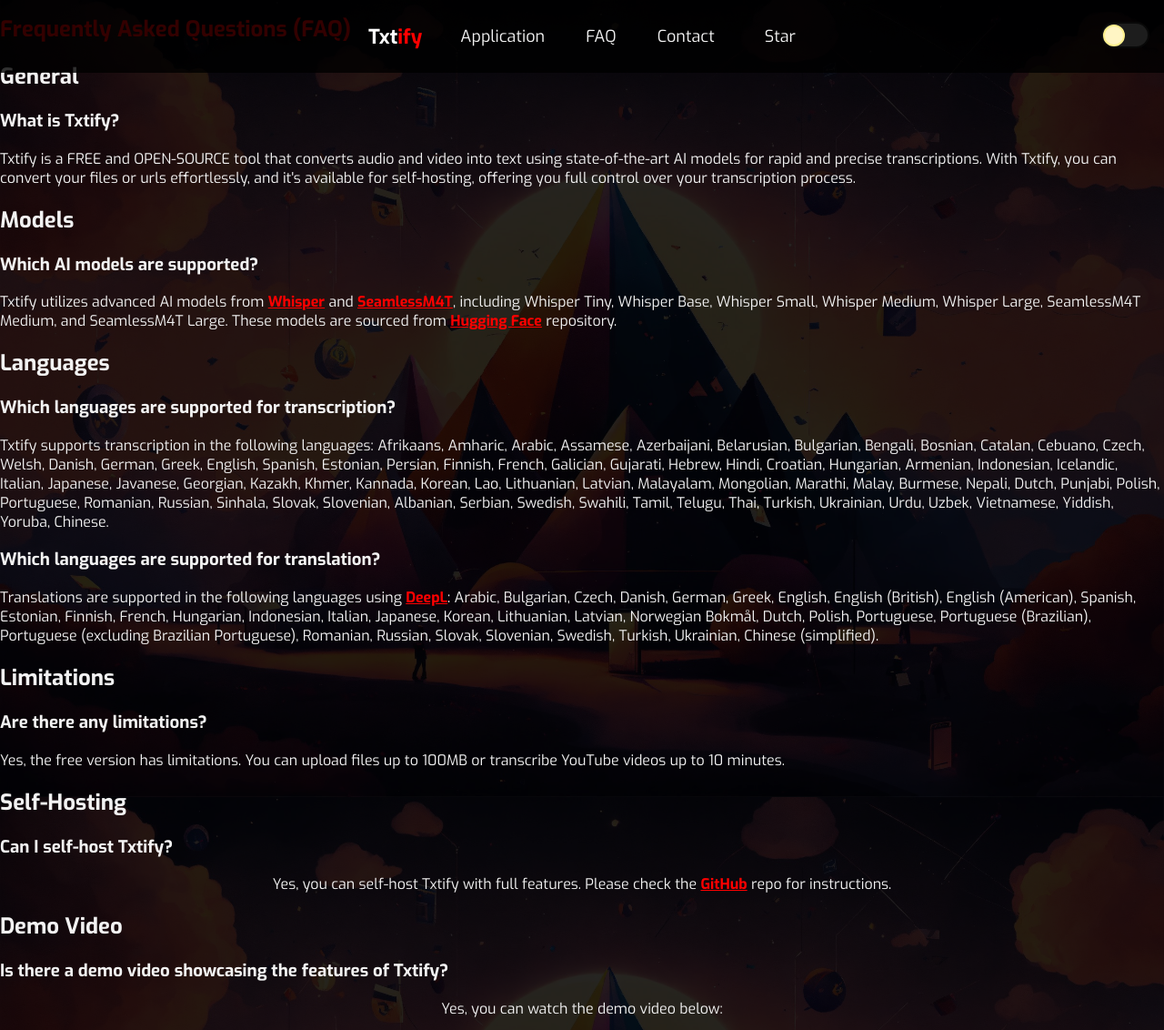
After one commit to lkmeta/txtify, a FastAPI app: template templates/faq.html in a window 1280 px wide. The commit adds this page. Shown: the top 1132 px of the page at 91% size. Run offline with FastAPI, Linux system fonts and the light colour scheme; the template is opened without the code that fills it, so the values that code supplies are empty.

Commit message:
added faq page and fixed home page text

```diff
--- /dev/null
+++ b/static/faq_scripts.js
@@ -0,0 +1,21 @@
+document.addEventListener('DOMContentLoaded', function () {
+    fetchLanguagesFAQ('supported_languages_ASR.json', 'transcription-languages-list');
+    fetchLanguagesFAQ('supported_languages_TR.json', 'translation-languages-list');
+});
+
+function fetchLanguagesFAQ(file, elementId) {
+    fetch(`/static/${file}`)
+        .then(response => response.json())
+        .then(data => {
+            let languages = [];
+            if (file === 'supported_languages_ASR.json') {
+                languages = Object.values(data.languages).map(lang => lang.name).filter(lang => lang !== 'Auto-Detect');
+            } else {
+                languages = Object.values(data.target_languages);
+            }
+            document.getElementById(elementId).innerText = languages.join(', ');
+        })
+        .catch(error => {
+            console.error(`Error fetching ${file}:`, error);
+        });
+}
--- a/static/scripts.js
+++ b/static/scripts.js
@@ -17,6 +17,16 @@
     whisper: 'Whisper'
 };
 
+
+document.addEventListener('DOMContentLoaded', function () {
+    const transcriptionLanguagesCount = 90;
+    const translationLanguagesCount = 37;
+    const fileTypes = ['.txt', '.pdf', '.srt', '.vtt', '.sbv'];
+
+    document.getElementById('transcription-languages').innerText = transcriptionLanguagesCount;
+    document.getElementById('translation-languages').innerText = translationLanguagesCount;
+    document.getElementById('file-types').innerText = fileTypes.join(', ');
+});
 
 function showInput(type) {
     const youtubeInput = document.getElementById('youtube-input');
@@ -97,7 +107,7 @@
     document.getElementById('media-upload').value = '';
     document.getElementById('language-choice').value = 'en';
     document.getElementById('stt-model').value = 'whisper_base';
-    document.getElementById('translation').value = 'deepl';
+    document.getElementById('translation').value = 'none';
     document.getElementById('language-translation').value = 'EN';
     // document.getElementById('file-export').value = 'txt';
 
@@ -312,10 +322,13 @@
     xhr.onload = function () {
         if (xhr.status === 200) {
             const response = JSON.parse(xhr.responseText);
+
+            // Preview content
             document.getElementById('previewText').innerText = response.txt;
             document.getElementById('previewSRT').innerText = response.srt;
             document.getElementById('previewVTT').innerText = response.vtt;
             document.getElementById('previewSBV').innerText = response.sbv;
+
 
             // if previewContent is hidden, unhide it
             if (document.getElementById('previewContent').classList.contains('hidden')) {
--- /dev/null
+++ b/templates/faq.html
@@ -0,0 +1,208 @@
+<!DOCTYPE html>
+<html lang="en">
+
+<head>
+    <meta charset="UTF-8">
+    <meta name="viewport" content="width=device-width, initial-scale=1.0">
+    <title>Txtify</title>
+    <link rel="stylesheet" href="/static/styles.css">
+    <link href="https://fonts.googleapis.com/css2?family=Exo:wght@400;700&display=swap" rel="stylesheet">
+    <link rel="stylesheet" href="https://cdnjs.cloudflare.com/ajax/libs/font-awesome/6.0.0-beta3/css/all.min.css">
+    <script async defer src="https://buttons.github.io/buttons.js"></script>
+    <script src="/static/faq_scripts.js"></script>
+</head>
+
+<body class="dark-theme">
+    <div class="navbar">
+        <div class="navbar-content">
+            <a href="/" class="logo">Txtify</a>
+            <div class="menu-toggle" id="menuToggle">
+                <i class="fa fa-bars"></i>
+            </div>
+            <div class="nav-links" id="navLinks">
+                <a href="/">Application</a>
+                <a href="/faq">FAQ</a>
+                <a href="/contact">Contact</a>
+                <a class="github-button" href="https://github.com/lkmeta/txtify"
+                    data-color-scheme="no-preference: light; light: light; dark: dark;" data-size="large"
+                    aria-label="Star lkmeta/txtify on GitHub">Star</a>
+            </div>
+            <div class="theme-toggle-wrapper">
+                <label class="theme-toggle">
+                    <input type="checkbox" id="themeToggle">
+                    <div class="toggle-body"></div>
+                    <div class="celestial-body"></div>
+                </label>
+            </div>
+        </div>
+    </div>
+
+    <!-- <div class="container">
+        <h1>Frequently Asked Questions (FAQ)</h1>
+        <div class="faq-content">
+            <h2>General</h2>
+            <p><b>What is Txtify?</b><br>Txtify is a free tool that converts audio and video to text using AI models for
+                fast and accurate transcriptions.</p>
+
+            <h2>Models</h2>
+            <p><b>Which AI models are supported?</b><br>We support several AI models, including Whisper Tiny, Whisper
+                Base, Whisper Small, Whisper Medium, Whisper Large, SeamlessM4T Medium, and SeamlessM4T Large.</p>
+
+            <h2>Languages</h2>
+            <p><b>Which languages are supported for transcription?</b><br>Txtify supports transcription in over 30
+                languages.</p>
+            <p><b>Which languages are supported for translation?</b><br>Translations are supported in over 30 languages
+                using DeepL.</p>
+
+            <h2>Limitations</h2>
+            <p><b>Are there any limitations?</b><br>Yes, the free version has limitations. You can upload files up to
+                100MB or transcribe YouTube videos up to 10 minutes.</p>
+
+            <h2>Self-Hosting</h2>
+            <p><b>Can I self-host Txtify?</b><br>Yes, you can self-host Txtify with full features. Please check our <a
+                    href="https://lkmeta.com" target="_blank"
+                    style="color: var(--primary-color); font-weight: bold;">GitHub</a> repo for instructions.</p>
+        </div>
+    </div> -->
+
+    <!-- <div class="container">
+        <h1>Frequently Asked Questions (FAQ)</h1>
+        <div class="faq-content">
+            <h2>General</h2>
+            <p><b>What is Txtify?</b><br>Txtify is a free tool that converts audio and video to text using AI models for
+                fast and accurate transcriptions.</p>
+
+            <h2>Models</h2>
+            <p><b>Which AI models are supported?</b><br>We support several AI models, including <a
+                    href="https://openai.com/index/whisper" target="_blank"
+                    style="color: var(--primary-color); font-weight: bold;">Whisper</a> and <a
+                    href="https://ai.meta.com/blog/seamless-m4t/" target="_blank"
+                    style="color: var(--primary-color); font-weight: bold;">SeamlessM4T</a>.</p>
+
+            <h2>Languages</h2>
+            <p><b>Which languages are supported for transcription?</b><br>Txtify supports transcription in over 30
+                languages. You can find the full list in the supported_languages_ASR.json file.</p>
+            <p><b>Which languages are supported for translation?</b><br>Translations are supported in over 30 languages
+                using <a href="https://www.deepl.com/en/translator" target="_blank"
+                    style="color: var(--primary-color); font-weight: bold;">DeepL</a>. You can find the full list in the
+                supported_languages_TR.json file.</p>
+
+            <h2>Limitations</h2>
+            <p><b>Are there any limitations?</b><br>Yes, the free version has limitations. You can upload files up to
+                100MB or transcribe YouTube videos up to 10 minutes.</p>
+
+            <h2>Self-Hosting</h2>
+            <p><b>Can I self-host Txtify?</b><br>Yes, you can self-host Txtify with full features. Please check our <a
+                    href="https://lkmeta.com" target="_blank"
+                    style="color: var(--primary-color); font-weight: bold;">GitHub</a> repo for instructions.</p>
+        </div>
+    </div> -->
+
+    <div class="container_faq">
+        <h1>Frequently Asked Questions (FAQ)</h1>
+        <div class="faq-content">
+            <h2>General</h2>
+            <h3>What is Txtify?</h3>
+            <p>Txtify is a FREE and OPEN-SOURCE tool that converts audio and video into text
+                using state-of-the-art AI models for rapid and precise transcriptions. With Txtify, you can convert your
+                files or urls effortlessly, and it's available for self-hosting, offering you full control over your
+                transcription process.</p>
+
+            <h2>Models</h2>
+            <h3>Which AI models are supported?</h3>
+            <p>Txtify utilizes advanced AI models from <a href="https://openai.com/index/whisper" target="_blank"
+                    style="color: var(--primary-color); font-weight: bold;">Whisper</a> and <a
+                    href="https://ai.meta.com/blog/seamless-m4t/" target="_blank"
+                    style="color: var(--primary-color); font-weight: bold;">SeamlessM4T</a>,
+                including Whisper Tiny, Whisper Base, Whisper Small, Whisper Medium, Whisper Large, SeamlessM4T Medium,
+                and SeamlessM4T Large.
+                These models are sourced from <a href="https://huggingface.co/models" target="_blank"
+                    style="color: var(--primary-color); font-weight: bold;">Hugging Face</a> repository.</p>
+
+
+            <h2>Languages</h2>
+            <h3>Which languages are supported for transcription?</h3>
+            <p>Txtify supports transcription in the following
+                languages: Afrikaans, Amharic, Arabic, Assamese, Azerbaijani, Belarusian, Bulgarian, Bengali, Bosnian,
+                Catalan, Cebuano, Czech, Welsh, Danish, German, Greek, English, Spanish, Estonian, Persian, Finnish,
+                French, Galician, Gujarati, Hebrew, Hindi, Croatian, Hungarian, Armenian, Indonesian, Icelandic,
+                Italian, Japanese, Javanese, Georgian, Kazakh, Khmer, Kannada, Korean, Lao, Lithuanian, Latvian,
+                Malayalam, Mongolian, Marathi, Malay, Burmese, Nepali, Dutch, Punjabi, Polish, Portuguese, Romanian,
+                Russian, Sinhala, Slovak, Slovenian, Albanian, Serbian, Swedish, Swahili, Tamil, Telugu, Thai, Turkish,
+                Ukrainian, Urdu, Uzbek, Vietnamese, Yiddish, Yoruba, Chinese.</p>
+            <!-- <p id="transcription-languages-list"></p> -->
+
+            <h3>Which languages are supported for translation?</h3>
+            <p>Translations are supported in the following
+                languages using <a href="https://www.deepl.com/en/translator" target="_blank"
+                    style="color: var(--primary-color); font-weight: bold;">DeepL</a>: Arabic, Bulgarian, Czech, Danish,
+                German, Greek, English, English (British), English (American), Spanish, Estonian, Finnish, French,
+                Hungarian, Indonesian, Italian, Japanese, Korean, Lithuanian, Latvian, Norwegian Bokmål, Dutch, Polish,
+                Portuguese, Portuguese (Brazilian), Portuguese (excluding Brazilian Portuguese), Romanian, Russian,
+                Slovak, Slovenian, Swedish, Turkish, Ukrainian, Chinese (simplified).</p>
+            <!-- <p id="translation-languages-list" class="language-list"></p> -->
+
+            <h2>Limitations</h2>
+            <h3>Are there any limitations?</h3>
+            <p>Yes, the free version has limitations. You can upload files up to
+                100MB or transcribe YouTube videos up to 10 minutes.</p>
+
+            <h2>Self-Hosting</h2>
+            <h3>Can I self-host Txtify?</h3>
+            <p style="text-align: center;">Yes, you can self-host Txtify with full features. Please check the <a
+                    href="https://github.com/lkmeta/txtify" target="_blank"
+                    style="color: var(--primary-color); font-weight: bold;">GitHub</a> repo for
+                instructions.</p>
+
+            <h2>Demo Video</h2>
+            <h3>Is there a demo video showcasing the features of Txtify?</h3>
+            <p style="text-align: center;">Yes, you can watch the demo video below:</p>
+            <iframe width="560" height="315" src="https://www.youtube.com/embed/your_demo_video_id" frameborder="0"
+                allowfullscreen></iframe>
+
+            <h2>Contact</h2>
+
+            <p style="text-align: center;">If your question wasn't answered here, please use our <a href="/contact"
+                    style="color: var(--primary-color); font-weight: bold;">contact page</a> to reach out to us.</p>
+
+        </div>
+    </div>
+
+    <div class="footer">
+        &copy; 2024 Txtify. Created with <i class="fa-solid fa-heart heart"></i> by <a href="https://lkmeta.me"
+            target="_blank">lkmeta</a>.
+    </div>
+
+    <script>
+        // Fetch and display transcription languages
+        fetch('/static/supported_languages_ASR.json')
+            .then(response => response.json())
+            .then(data => {
+                const languages = data.languages;
+                const languageList = document.getElementById('transcription-languages-list');
+                languageList.innerHTML = '';
+                for (const code in languages) {
+                    if (languages[code].name !== 'Auto-detect') {
+                        languageList.innerHTML += `<li>${languages[code].name}</li>`;
+                    }
+                }
+            })
+            .catch(error => console.error('Error fetching transcription languages:', error));
+
+        // Fetch and display translation languages
+        fetch('/static/supported_languages_TR.json')
+            .then(response => response.json())
+            .then(data => {
+                const languages = data.target_languages;
+                const languageList = document.getElementById('translation-languages-list');
+                languageList.innerHTML = '';
+                for (const code in languages) {
+                    languageList.innerHTML += `<li>${languages[code]}</li>`;
+                }
+            })
+            .catch(error => console.error('Error fetching translation languages:', error));
+    </script>
+    <script src="/static/scripts.js"></script>
+</body>
+
+</html>
```
Also changed, not shown: templates/index.html (+23 -13 lines).
